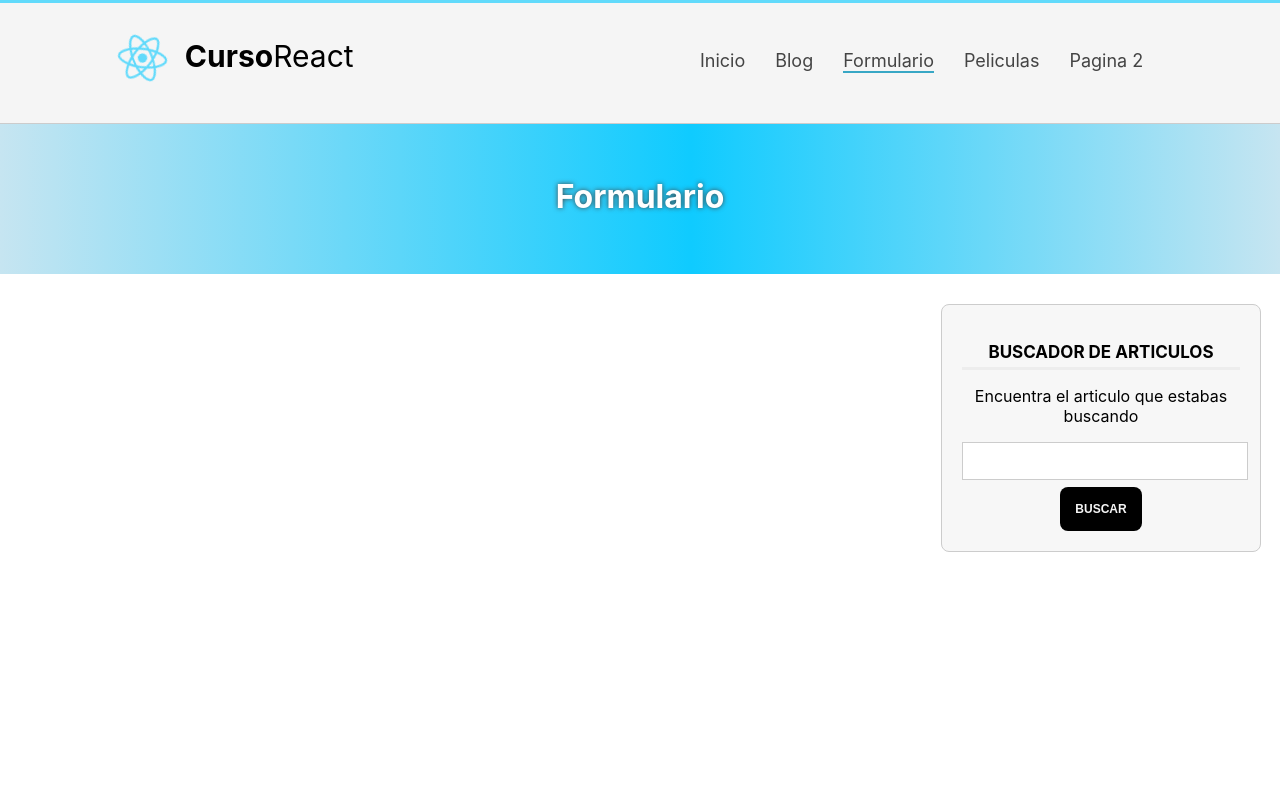
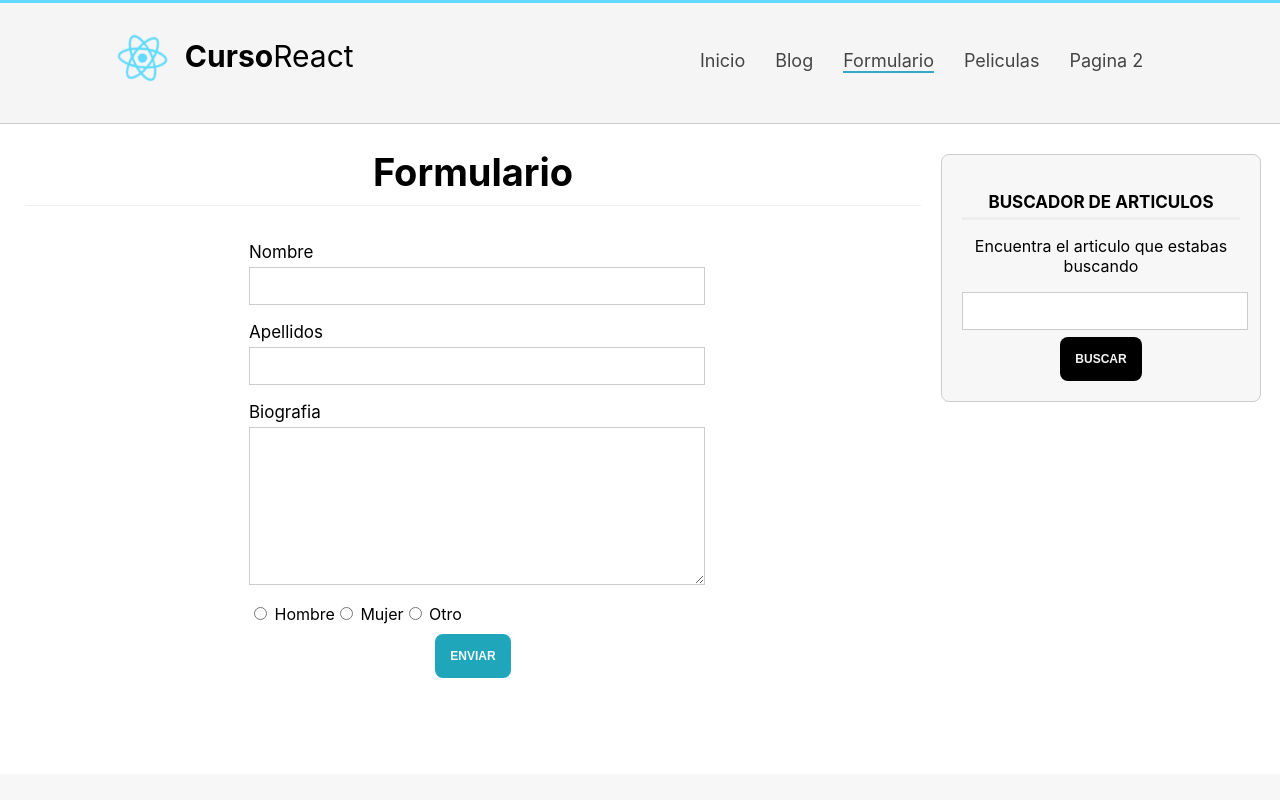
Before and after one commit to eldelgorrodepesca/aprendiendoreact, a React (Create React App) app: page /formulario in a window 1280 px wide. Shown: the top 800 px of the page. Built offline with nearby package versions, Linux system fonts and the light colour scheme.

Commit message:
Formulario.jsx completed with variables and states

```diff
--- a/src/components/Formulario.jsx
+++ b/src/components/Formulario.jsx
@@ -5,17 +5,94 @@ import Slider from './Slider';
 import Sidebar from './Sidebar';
 
 class Formulario extends Component {
+
+    nombreRef = React.createRef()
+    apellidoRef = React.createRef()
+    bioRef = React.createRef()
+    generoHombreRef = React.createRef()
+    generoMujerRef = React.createRef()
+    generoOtroRef = React.createRef()
+
+    state = {
+        user: {}
+    }
+
+    recibirFormulario = (e) => {
+        e.preventDefault()
+
+        var genero = 'otro'
+
+        if (this.generoHombreRef.current.checked) {
+            genero = this.generoHombreRef.current.value
+        } else if (this.generoMujerRef.current.checked) {
+            genero = this.generoMujerRef.current.value
+        } else {
+            genero = this.generoOtroRef.current.value
+        }
+
+        var user = {
+            nombre: this.nombreRef.current.value,
+            apellido: this.apellidoRef.current.value,
+            bio: this.bioRef.current.value,
+            genero: genero
+        }
+
+        this.setState({
+            user: user
+        })
+
+        console.log(user);
+    }
+
     render() {
+
+        if (this.state.user.nombre) {
+            var user = this.state.user
+        }
+
         return (
             <div id='formulario'>
-                <Slider
-                    title='Formulario'
-                    size='slider-small'
-                />
-
                 <div className="center">
                     <div id='content'>
-                        {/* Listado de articulos que vienen del api rest de Node */}
+                        <h1 className='subheader'>Formulario</h1>
+
+                        {/* MOSTRAR DATOS DEL FORMULARIO */}
+                        {this.state.user.nombre &&
+                            <div id='user-data'>
+                                <p>Nombre: <strong>{user.nombre}</strong></p>
+                                <p>Apellidos: <strong>{user.apellido}</strong></p>
+                                <p>Biografia: <strong>{user.bio}</strong></p>
+                                <p>Genero: <strong>{user.genero}</strong></p>
+                            </div>
+                        }
+
+                        {/* FORMULARIO */}
+                        <form className='mid-form' onSubmit={this.recibirFormulario}>
+                            <div className='form-group'>
+                                <label htmlFor='nombre'>Nombre</label>
+                                <input type='text' name='nombre' ref={this.nombreRef} />
+                            </div>
+
+                            <div className='form-group'>
+                                <label htmlFor='apellidos'>Apellidos</label>
+                                <input type='text' name='apellidos' ref={this.apellidoRef} />
+                            </div>
+
+                            <div className='form-group'>
+                                <label htmlFor='bio'>Biografia</label>
+                                <textarea name='bio' ref={this.bioRef}></textarea>
+                            </div>
+
+                            <div className='form-group radiobuttons'>
+                                <input type='radio' name='genero' value='hombre' ref={this.generoHombreRef} /> Hombre
+                                <input type='radio' name='genero' value='mujer' ref={this.generoMujerRef} /> Mujer
+                                <input type='radio' name='genero' value='otro' ref={this.generoOtroRef} /> Otro
+                            </div>
+
+                            <div className='clearfix'></div>
+
+                            <input type='submit' value='Enviar' className='btn btn-success' />
+                        </form>
                     </div>
 
                     <Sidebar
```
